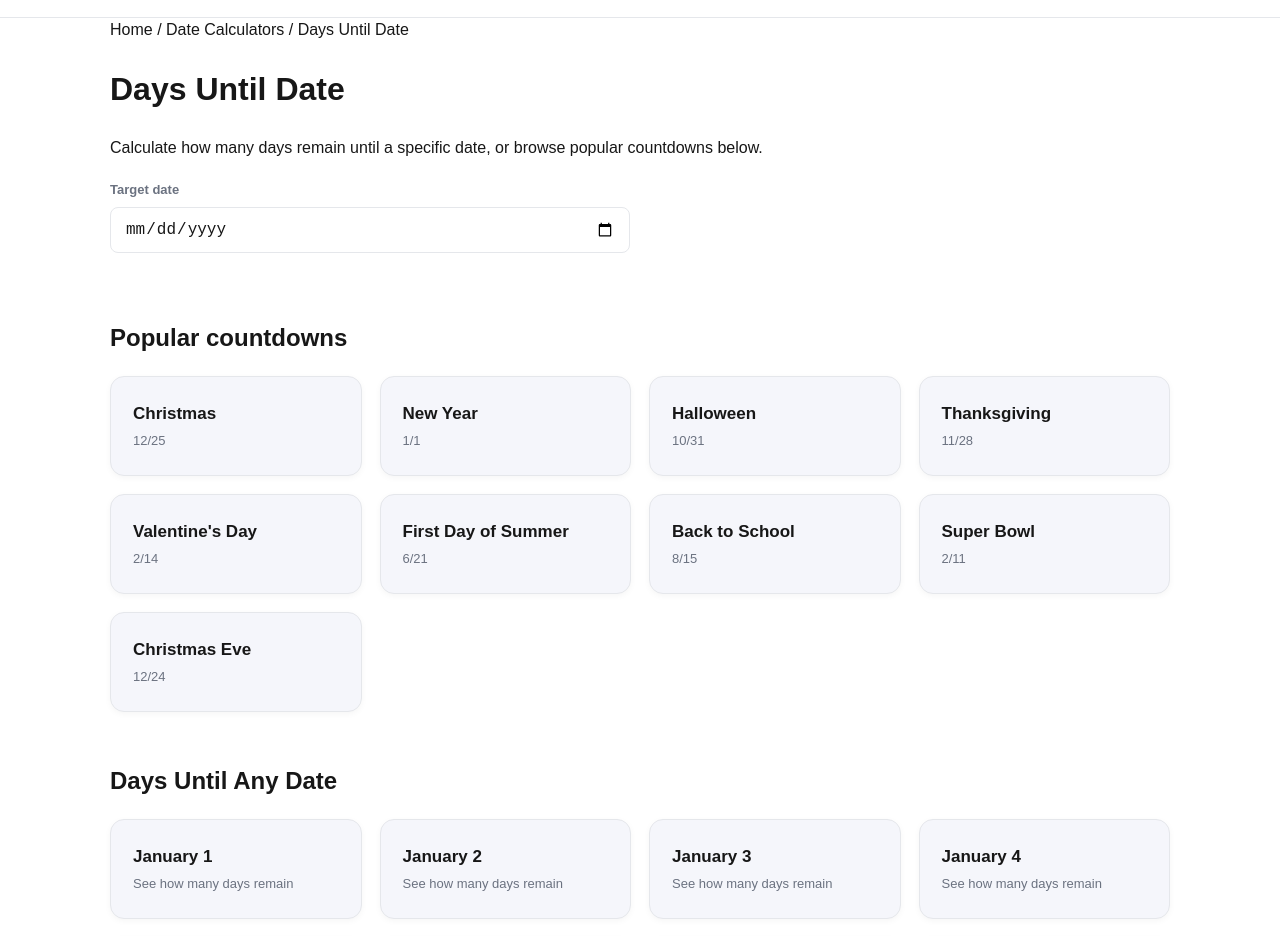
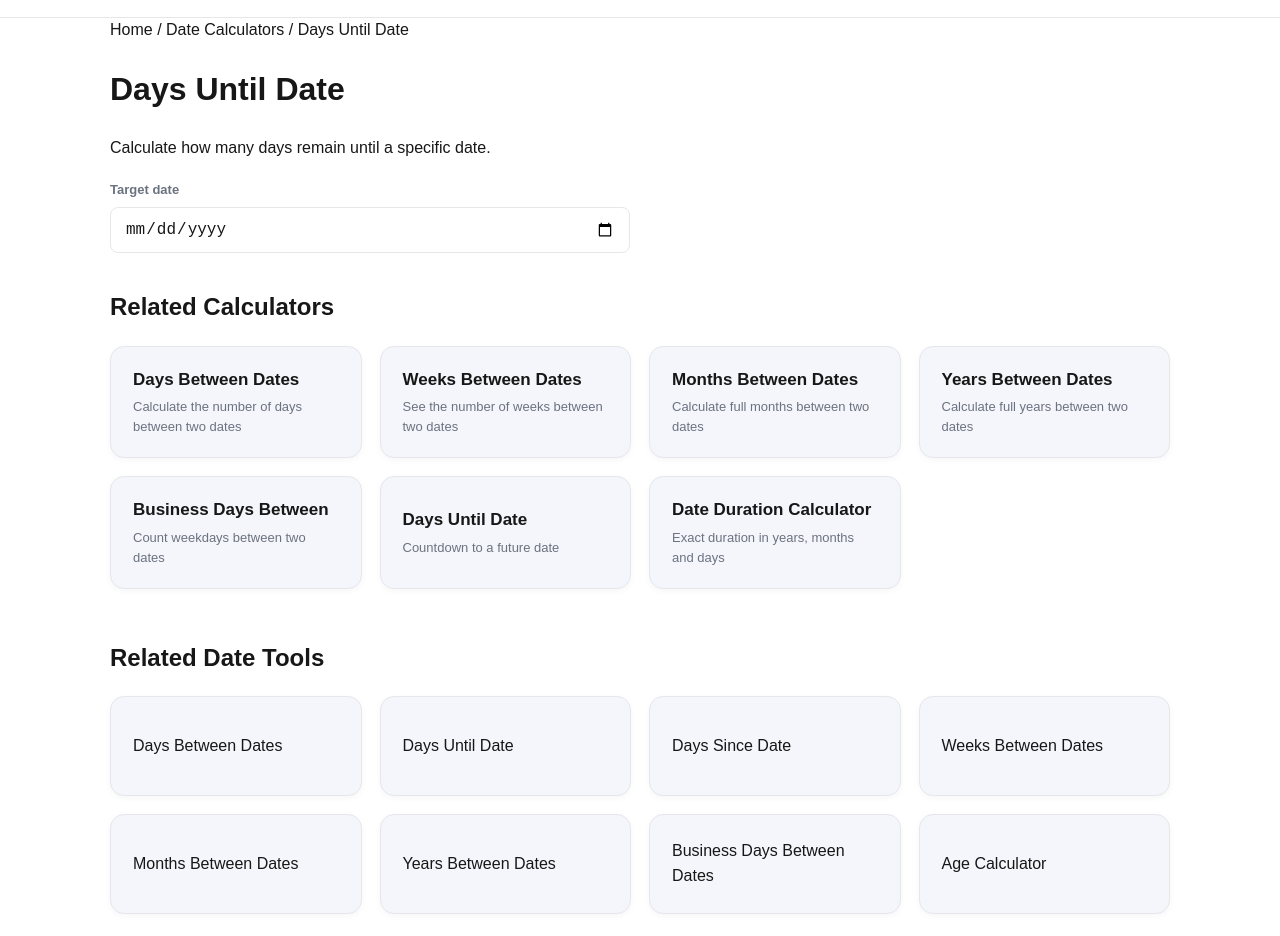
Before and after one commit to bosmeel/whatdayisit-now, a Next.js app: page /days-until in a window 1280 px wide. Shown: the part 60-996 px from the top of the page. Built offline with nearby package versions, Linux system fonts and the light colour scheme.

Commit message:
stabilize all calculators and unify date inputs

```diff
--- a/app/age-calculator/page.tsx
+++ b/app/age-calculator/page.tsx
@@ -1,55 +1,57 @@
 "use client";
 
-import { useState, useEffect } from "react";
+import { useState, useMemo } from "react";
 import Breadcrumbs from "@/components/Breadcrumbs";
 import RelatedTools from "@/components/RelatedTools";
 import SmartToolLinks from "@/components/SmartToolLinks";
+import { parseDateUTC } from "@/lib/date";
 
 export default function AgeCalculatorPage() {
 
   const [birthDate, setBirthDate] = useState("");
-  const [years, setYears] = useState<number | null>(null);
-  const [months, setMonths] = useState<number | null>(null);
-  const [days, setDays] = useState<number | null>(null);
 
-  useEffect(() => {
+  const age = useMemo(() => {
 
-    if (!birthDate) {
-      setYears(null);
-      setMonths(null);
-      setDays(null);
-      return;
+    if (!birthDate) return null;
+
+    const birth = parseDateUTC(birthDate);
+
+    if (Number.isNaN(birth.getTime())) return null;
+
+    const now = new Date();
+
+    let years = now.getFullYear() - birth.getUTCFullYear();
+    let months = now.getMonth() - birth.getUTCMonth();
+    let days = now.getDate() - birth.getUTCDate();
+
+    if (days < 0) {
+
+      months--;
+
+      const prevMonth = new Date(
+        now.getFullYear(),
+        now.getMonth(),
+        0
+      );
+
+      days += prevMonth.getDate();
+
     }
 
-    const birth = new Date(birthDate);
-    const today = new Date();
+    if (months < 0) {
 
-    if (Number.isNaN(birth.getTime())) return;
+      years--;
+      months += 12;
 
-    let y = today.getFullYear() - birth.getFullYear();
-    let m = today.getMonth() - birth.getMonth();
-    let d = today.getDate() - birth.getDate();
-
-    if (d < 0) {
-      m--;
-      const prevMonth = new Date(today.getFullYear(), today.getMonth(), 0);
-      d += prevMonth.getDate();
     }
 
-    if (m < 0) {
-      y--;
-      m += 12;
-    }
-
-    setYears(y);
-    setMonths(m);
-    setDays(d);
+    return { years, months, days };
 
   }, [birthDate]);
 
   return (
+
     <div>
-
 
       <Breadcrumbs
         items={[
@@ -65,15 +67,10 @@ export default function AgeCalculatorPage() {
         Calculate someone's exact age based on their birth date.
       </p>
 
-      <p>
-        This age calculator shows the precise age in years, months, and days.
-        It can be used for personal records, official forms, age comparisons,
-        or determining the exact time since a birth date.
-      </p>
-
       <div className="calculator">
 
         <div className="date-field">
+
           <label className="date-label">Birth date</label>
 
           <input
@@ -82,20 +79,31 @@ export default function AgeCalculatorPage() {
             onChange={(e)=>setBirthDate(e.target.value)}
             className="date-input"
           />
+
         </div>
 
-        {years !== null && (
+        {age && (
+
           <div className="result-box">
-            <div className="result-number">{years}</div>
-            <div className="result-label">years</div>
 
-            <div style={{ marginTop: "8px", fontSize: "14px", color: "var(--muted)" }}>
-              {months} months {days} days
+            <div className="result-number">
+              {age.years}
             </div>
+
+            <div className="result-label">
+              years
             </div>
+
+            <div className="result-sub">
+              {age.months} months {age.days} days
+            </div>
+
+          </div>
+
         )}
 
       </div>
+
       <section style={{ marginTop: 40 }}>
 
         <h2>Frequently Asked Questions</h2>
@@ -103,27 +111,23 @@ export default function AgeCalculatorPage() {
         <h3>How accurate is this calculator?</h3>
 
         <p>
-    The calculator uses standard calendar calculations and accounts for leap
-    years where applicable. Results are based on UTC date calculations to
-    avoid timezone errors.
+          The calculator uses standard calendar calculations and accounts for
+          leap years where applicable.
         </p>
 
         <h3>Can I use past and future dates?</h3>
 
         <p>
-    Yes. The calculator works for both past and future dates and can be used
-    for planning, scheduling, and analyzing historical timelines.
+          Yes. The calculator works for both past and future dates.
         </p>
 
       </section>
-      {/* SMART CALCULATOR LINKS */}
 
       <SmartToolLinks />
-
-      {/* RELATED TOOLS */}
-
       <RelatedTools />
 
     </div>
+
   );
+
 }
--- a/app/days-since/page.tsx
+++ b/app/days-since/page.tsx
@@ -1,6 +1,6 @@
 "use client";
 
-import { useState, useEffect } from "react";
+import { useState, useMemo } from "react";
 import Breadcrumbs from "@/components/Breadcrumbs";
 import RelatedTools from "@/components/RelatedTools";
 import SmartToolLinks from "@/components/SmartToolLinks";
@@ -9,47 +9,26 @@ import { parseDateUTC } from "@/lib/date";
 export default function DaysSincePage() {
 
   const [date, setDate] = useState("");
-  const [result, setResult] = useState<number | null>(null);
 
-  /* read date from URL */
+  const result = useMemo(() => {
 
-  useEffect(() => {
-
-    const params = new URLSearchParams(window.location.search);
-    const urlDate = params.get("start");
-
-    if (urlDate) {
-      setDate(urlDate);
-    }
-
-  }, []);
-
-  useEffect(() => {
-
-    if (!date) {
-      setResult(null);
-      return;
-    }
+    if (!date) return null;
 
     const start = parseDateUTC(date);
 
-    if (Number.isNaN(start.getTime())) {
-      setResult(null);
-      return;
-    }
+    if (Number.isNaN(start.getTime())) return null;
 
     const now = new Date();
 
-    const today = new Date(Date.UTC(
+    const today = Date.UTC(
       now.getFullYear(),
       now.getMonth(),
       now.getDate()
-    ));
+    );
 
-    const diff = today.getTime() - start.getTime();
-    const days = Math.floor(diff / 86400000);
+    const diff = today - start.getTime();
 
-    setResult(days);
+    return Math.floor(diff / 86400000);
 
   }, [date]);
 
@@ -74,7 +53,8 @@ export default function DaysSincePage() {
       <div className="calculator">
 
         <div className="date-field">
-  <label className="date-label">Date</label>
+
+          <label className="date-label">Start date</label>
 
           <input
             type="date"
@@ -82,13 +62,21 @@ export default function DaysSincePage() {
             onChange={(e)=>setDate(e.target.value)}
             className="date-input"
           />
+
         </div>
 
         {result !== null && (
 
           <div className="result-box">
-            <div className="result-number">{result}</div>
-            <div className="result-label">days</div>
+
+            <div className="result-number">
+              {result}
+            </div>
+
+            <div className="result-label">
+              days
+            </div>
+
           </div>
 
         )}
--- a/app/days-until/page.tsx
+++ b/app/days-until/page.tsx
@@ -1,111 +1,59 @@
 "use client";
 
-import Link from "next/link";
-import { useEffect, useMemo, useState } from "react";
-import { EVENTS } from "@/lib/events";
-import SeoLinks from "@/components/SeoLinks";
+import { useState, useMemo } from "react";
 import Breadcrumbs from "@/components/Breadcrumbs";
 import RelatedTools from "@/components/RelatedTools";
-import SiteLinks from "@/components/SiteLinks";
-
-const monthNames = [
-  "january","february","march","april","may","june",
-  "july","august","september","october","november","december",
-];
+import SmartToolLinks from "@/components/SmartToolLinks";
+import { parseDateUTC } from "@/lib/date";
 
 export default function DaysUntilPage() {
 
   const [date, setDate] = useState("");
 
-  /* read date from URL */
-
-  useEffect(() => {
-
-    const params = new URLSearchParams(window.location.search);
-
-    const urlDate =
-      params.get("target") ||   // QuickDateJump
-      params.get("date");      // fallback
-
-    if (urlDate) {
-      setDate(urlDate);
-    }
-
-  }, []);
-
-  /* calculate result */
-
   const result = useMemo(() => {
 
     if (!date) return null;
 
-    const target = new Date(date);
+    const target = parseDateUTC(date);
 
     if (Number.isNaN(target.getTime())) return null;
 
-    const today = new Date();
+    const now = new Date();
 
-    const diff = target.getTime() - today.getTime();
+    const today = Date.UTC(
+      now.getFullYear(),
+      now.getMonth(),
+      now.getDate()
+    );
+
+    const diff = target.getTime() - today;
 
     return Math.ceil(diff / 86400000);
 
   }, [date]);
 
-  const sortedEvents = useMemo(() => {
-    return Object.entries(EVENTS).sort((a, b) =>
-      a[1].name.localeCompare(b[1].name)
-    );
-  }, []);
+  return (
 
-  const datePages = useMemo(() => {
-
-    const pages: { slug: string; label: string }[] = [];
-
-    monthNames.forEach((month, monthIndex) => {
-
-      const daysInMonth =
-        month === "february"
-          ? 29
-          : [3, 5, 8, 10].includes(monthIndex)
-          ? 30
-          : 31;
-
-      for (let day = 1; day <= daysInMonth; day++) {
-
-        pages.push({
-          slug: `${month}-${day}`,
-          label: `${month.charAt(0).toUpperCase() + month.slice(1)} ${day}`,
-        });
-
-      }
-
-    });
-
-    return pages;
-
-  }, []);
-
-  return (
     <div>
 
       <Breadcrumbs
         items={[
           { name: "Home", href: "/" },
           { name: "Date Calculators", href: "/" },
-          { name: "Days Until Date" },
+          { name: "Days Until Date" }
         ]}
       />
 
       <h1>Days Until Date</h1>
 
       <p>
-        Calculate how many days remain until a specific date, or browse
-        popular countdowns below.
+        Calculate how many days remain until a specific date.
       </p>
 
       <div className="calculator">
 
         <div className="date-field">
+
           <label className="date-label">Target date</label>
 
           <input
@@ -114,96 +62,32 @@ export default function DaysUntilPage() {
             onChange={(e)=>setDate(e.target.value)}
             className="date-input"
           />
+
         </div>
 
         {result !== null && (
+
           <div className="result-box">
-            <div className="result-number">{result}</div>
-            <div className="result-label">days</div>
+
+            <div className="result-number">
+              {result}
             </div>
+
+            <div className="result-label">
+              days
+            </div>
+
+          </div>
+
         )}
 
       </div>
 
-      <section style={{ marginTop: 50 }}>
-
-        <h2>Popular countdowns</h2>
-
-        <div className="tool-grid">
-
-          {[
-            "christmas","new-year","halloween","thanksgiving",
-            "valentines-day","first-day-of-summer",
-            "back-to-school","super-bowl","christmas-eve",
-          ]
-            .filter((slug) => EVENTS[slug])
-            .map((slug) => (
-              <Link
-                key={slug}
-                href={`/days-until/${slug}`}
-                className="tool-card"
-              >
-                <strong>{EVENTS[slug].name}</strong>
-                <div>{EVENTS[slug].month}/{EVENTS[slug].day}</div>
-              </Link>
-            ))}
+      <SmartToolLinks />
+      <RelatedTools />
 
     </div>
 
-      </section>
+  );
 
-      <section style={{ marginTop: 50 }}>
-
-        <h2>Days Until Any Date</h2>
-
-        <div className="tool-grid">
-
-          {datePages.slice(0, 24).map((item) => (
-            <Link
-              key={item.slug}
-              href={`/days-until-date/${item.slug}`}
-              className="tool-card"
-            >
-              <strong>{item.label}</strong>
-              <div>See how many days remain</div>
-            </Link>
-          ))}
-
-        </div>
-
-        <p style={{ marginTop: 20 }}>
-          <Link href="/days-until-date/january-1">
-            Start browsing all date countdowns
-          </Link>
-        </p>
-
-      </section>
-
-      <section style={{ marginTop: 50 }}>
-
-        <h2>All Event Countdowns</h2>
-
-        <div className="tool-grid">
-
-          {sortedEvents.map(([slug, event]) => (
-            <Link
-              key={slug}
-              href={`/days-until/${slug}`}
-              className="tool-card"
-            >
-              <strong>{event.name}</strong>
-              <div>{event.month}/{event.day}</div>
-            </Link>
-          ))}
-
-        </div>
-
-      </section>
-
-      <RelatedTools />
-      <SeoLinks />
-      <SiteLinks />
-
-    </div>
-  );
 }
--- a/app/months-between/page.tsx
+++ b/app/months-between/page.tsx
@@ -3,12 +3,12 @@
 import Breadcrumbs from "@/components/Breadcrumbs";
 import CalculatorLayout from "@/components/CalculatorLayout";
 import DateRangeCalculator from "@/components/DateRangeCalculator";
-import RelatedTools from "@/components/RelatedTools";
-import SmartToolLinks from "@/components/SmartToolLinks";
+import RelatedCalculators from "@/components/RelatedCalculators";
 
 export default function MonthsBetweenPage() {
 
   return (
+
     <div>
 
       <Breadcrumbs
@@ -20,54 +20,28 @@ export default function MonthsBetweenPage() {
       />
 
       <CalculatorLayout
-        title="Months Between Dates"
-        description="Calculate the number of full months between two dates. Useful for contracts, subscriptions, financial periods, and long-term planning."
+        title="Months Between Two Dates"
+        description="Calculate the number of months between two dates."
       >
 
         <DateRangeCalculator
           unit="months"
           calculate={(start, end) => {
 
-            let months =
-              (end.getUTCFullYear() - start.getUTCFullYear()) * 12 +
-              (end.getUTCMonth() - start.getUTCMonth());
+            const years = end.getUTCFullYear() - start.getUTCFullYear();
+            const months = end.getUTCMonth() - start.getUTCMonth();
 
-            if (end.getUTCDate() < start.getUTCDate()) {
-              months--;
-            }
-
-            return Math.abs(months);
+            return years * 12 + months;
 
           }}
         />
 
       </CalculatorLayout>
 
-      <section style={{ marginTop: 40 }}>
-
-        <h2>Frequently Asked Questions</h2>
-
-        <h3>How accurate is this calculator?</h3>
-
-        <p>
-          The calculator uses standard calendar calculations and accounts for
-          leap years where applicable. Results are based on UTC date
-          calculations to avoid timezone errors.
-        </p>
-
-        <h3>Can I use past and future dates?</h3>
-
-        <p>
-          Yes. The calculator works for both past and future dates and can be
-          used for planning, scheduling, and analyzing historical timelines.
-        </p>
-
-      </section>
-
-      <SmartToolLinks />
-
-      <RelatedTools />
+      <RelatedCalculators current="months-between" />
 
     </div>
+
   );
+
 }
--- a/app/weeks-between/page.tsx
+++ b/app/weeks-between/page.tsx
@@ -1,10 +1,9 @@
 "use client";
 
 import Breadcrumbs from "@/components/Breadcrumbs";
-import RelatedTools from "@/components/RelatedTools";
-import SmartToolLinks from "@/components/SmartToolLinks";
 import CalculatorLayout from "@/components/CalculatorLayout";
 import DateRangeCalculator from "@/components/DateRangeCalculator";
+import RelatedCalculators from "@/components/RelatedCalculators";
 
 export default function WeeksBetweenPage() {
 
@@ -16,21 +15,22 @@ export default function WeeksBetweenPage() {
         items={[
           { name: "Home", href: "/" },
           { name: "Date Calculators", href: "/" },
-          { name: "Weeks Between Dates" },
+          { name: "Weeks Between Dates" }
         ]}
       />
 
       <CalculatorLayout
-        title="Weeks Between Dates"
-        description="Enter two dates to calculate how many full weeks lie between them. Useful for schedules, planning, deadlines, travel, and timelines."
+        title="Weeks Between Two Dates"
+        description="Calculate the number of full weeks between two dates."
       >
 
         <DateRangeCalculator
           unit="weeks"
           calculate={(start, end) => {
 
-            const diff = Math.abs(end.getTime() - start.getTime());
-            const days = Math.floor(diff / 86400000);
+            const diff = end.getTime() - start.getTime();
+
+            const days = diff / 86400000;
 
             return Math.floor(days / 7);
 
@@ -39,36 +39,7 @@ export default function WeeksBetweenPage() {
 
       </CalculatorLayout>
 
-      <section style={{ marginTop: 40 }}>
-
-        <h2>Frequently Asked Questions</h2>
-
-        <h3>How is the result calculated?</h3>
-
-        <p>
-          The calculator measures the total number of days between the two
-          dates and converts that difference into full weeks.
-        </p>
-
-        <h3>Does it count partial weeks?</h3>
-
-        <p>
-          The main result shows full weeks only. Extra leftover days are shown
-          below the main result when applicable.
-        </p>
-
-        <h3>Can I compare past and future dates?</h3>
-
-        <p>
-          Yes. The calculator works with any valid two dates and shows the
-          absolute difference between them.
-        </p>
-
-      </section>
-
-      <SmartToolLinks />
-
-      <RelatedTools />
+      <RelatedCalculators current="weeks-between" />
 
     </div>
 
--- a/components/DateRangeCalculator.tsx
+++ b/components/DateRangeCalculator.tsx
@@ -10,37 +10,6 @@ type Props = {
   calculate: (start: Date, end: Date) => number;
 };
 
-function normalizeDate(value: string) {
-
-  if (!value) return "";
-
-  const parts = value.replace(/\//g,"-").split("-");
-
-  if (parts.length !== 3) return value;
-
-  const locale = typeof navigator !== "undefined" ? navigator.language : "en-US";
-
-  if (locale.startsWith("en-US")) {
-
-    const [m,d,y] = parts;
-
-    if (y.length === 4) {
-      return `${y}-${m.padStart(2,"0")}-${d.padStart(2,"0")}`;
-    }
-
-  } else {
-
-    const [d,m,y] = parts;
-
-    if (y.length === 4) {
-      return `${y}-${m.padStart(2,"0")}-${d.padStart(2,"0")}`;
-    }
-
-  }
-
-  return value;
-}
-
 export default function DateRangeCalculator({
   labelStart = "Start date",
   labelEnd = "End date",
@@ -51,15 +20,12 @@ export default function DateRangeCalculator({
   const [startDate, setStartDate] = useState("");
   const [endDate, setEndDate] = useState("");
 
-  const locale = typeof navigator !== "undefined" ? navigator.language : "en-US";
-  const datePlaceholder = locale.startsWith("en-US") ? "MM-DD-YYYY" : "DD-MM-YYYY";
-
   const result = useMemo(() => {
 
     if (!startDate || !endDate) return null;
 
-    const start = parseDateUTC(normalizeDate(startDate));
-    const end = parseDateUTC(normalizeDate(endDate));
+    const start = parseDateUTC(startDate);
+    const end = parseDateUTC(endDate);
 
     if (
       Number.isNaN(start.getTime()) ||
@@ -68,69 +34,70 @@ export default function DateRangeCalculator({
       return null;
     }
 
-    return calculate(start,end);
+    return calculate(start, end);
 
-  },[startDate,endDate,calculate]);
+  }, [startDate, endDate, calculate]);
 
   return (
 
     <div className="calculator">
 
       <div className="date-field">
-
         <label className="date-label">{labelStart}</label>
 
         <input
-          type="text"
-          inputMode="numeric"
-          placeholder={datePlaceholder}
+          type="date"
           value={startDate}
-          onChange={(e)=>setStartDate(e.target.value)}
+          onChange={(e) => setStartDate(e.target.value)}
           className="date-input"
         />
-
       </div>
 
       <div className="date-quick">
 
-        <button onClick={()=>{
-          const d=new Date();
-          setStartDate(d.toISOString().slice(0,10));
-        }}>
+        <button
+          type="button"
+          onClick={() => {
+            const d = new Date();
+            setStartDate(d.toISOString().slice(0, 10));
+          }}
+        >
           Today
         </button>
 
-        <button onClick={()=>{
-          const d=new Date();
-          d.setDate(d.getDate()+7);
-          setEndDate(d.toISOString().slice(0,10));
-        }}>
+        <button
+          type="button"
+          onClick={() => {
+            const d = new Date();
+            d.setDate(d.getDate() + 7);
+            setEndDate(d.toISOString().slice(0, 10));
+          }}
+        >
           +7 days
         </button>
 
-        <button onClick={()=>{
-          const d=new Date();
-          d.setDate(d.getDate()+30);
-          setEndDate(d.toISOString().slice(0,10));
-        }}>
+        <button
+          type="button"
+          onClick={() => {
+            const d = new Date();
+            d.setDate(d.getDate() + 30);
+            setEndDate(d.toISOString().slice(0, 10));
+          }}
+        >
           +30 days
         </button>
 
       </div>
 
       <div className="date-field">
-
         <label className="date-label">{labelEnd}</label>
 
         <input
-          type="text"
-          inputMode="numeric"
-          placeholder={datePlaceholder}
+          type="date"
           value={endDate}
-          onChange={(e)=>setEndDate(e.target.value)}
+          onChange={(e) => setEndDate(e.target.value)}
           className="date-input"
         />
-
       </div>
 
       {result !== null && (
```
Also changed, not shown: app/days-between/page.tsx (+0 -8 lines), app/styles/calculator.css (+28 -0 lines). Lines whose indentation alone changed are shown as unchanged.
